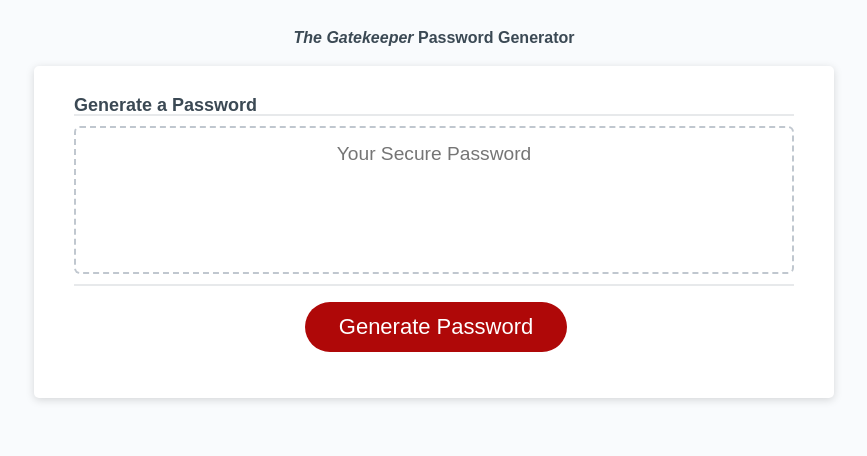
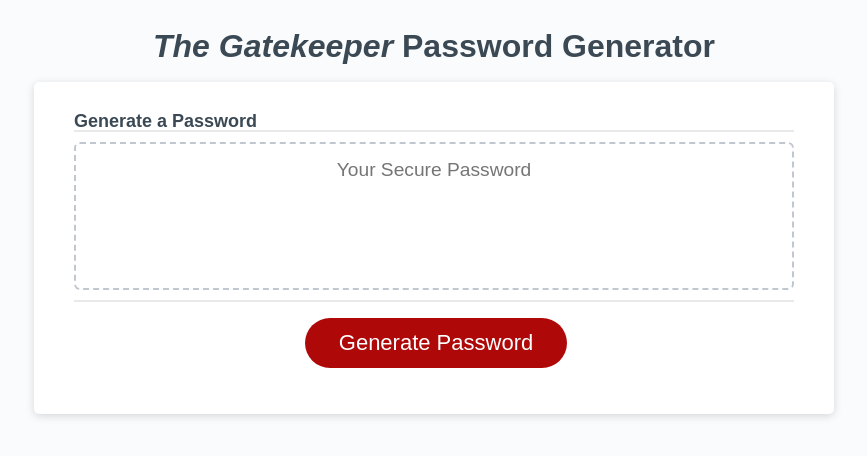
Before and after one commit to Forester93/gatekeeper-password-generator, a plain HTML site: page index.html in a window 1280 px wide. Shown: the whole page, without its empty margins (206-1073 px from the left). Drawn offline with Linux system fonts and the light colour scheme.

Commit message:
Fourth Commit

```diff
--- a/assets/styles/style.css
+++ b/assets/styles/style.css
@@ -17,6 +17,9 @@
   background-color: #f9fbfd;
 }
 
+h1{
+  font-size:200%;
+}
 .wrapper {
   padding-top: 30px;
   padding-left: 20px;
```
Also changed, not shown: 1 other file.
